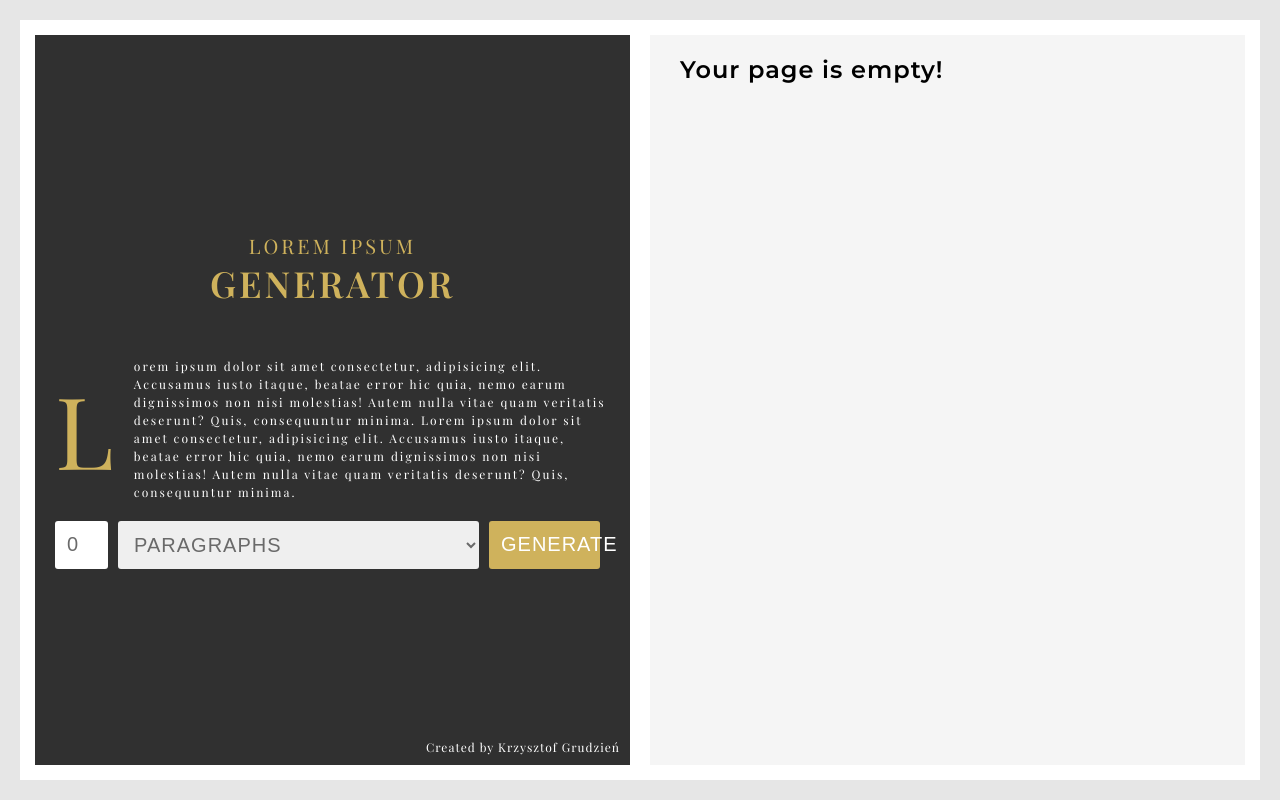
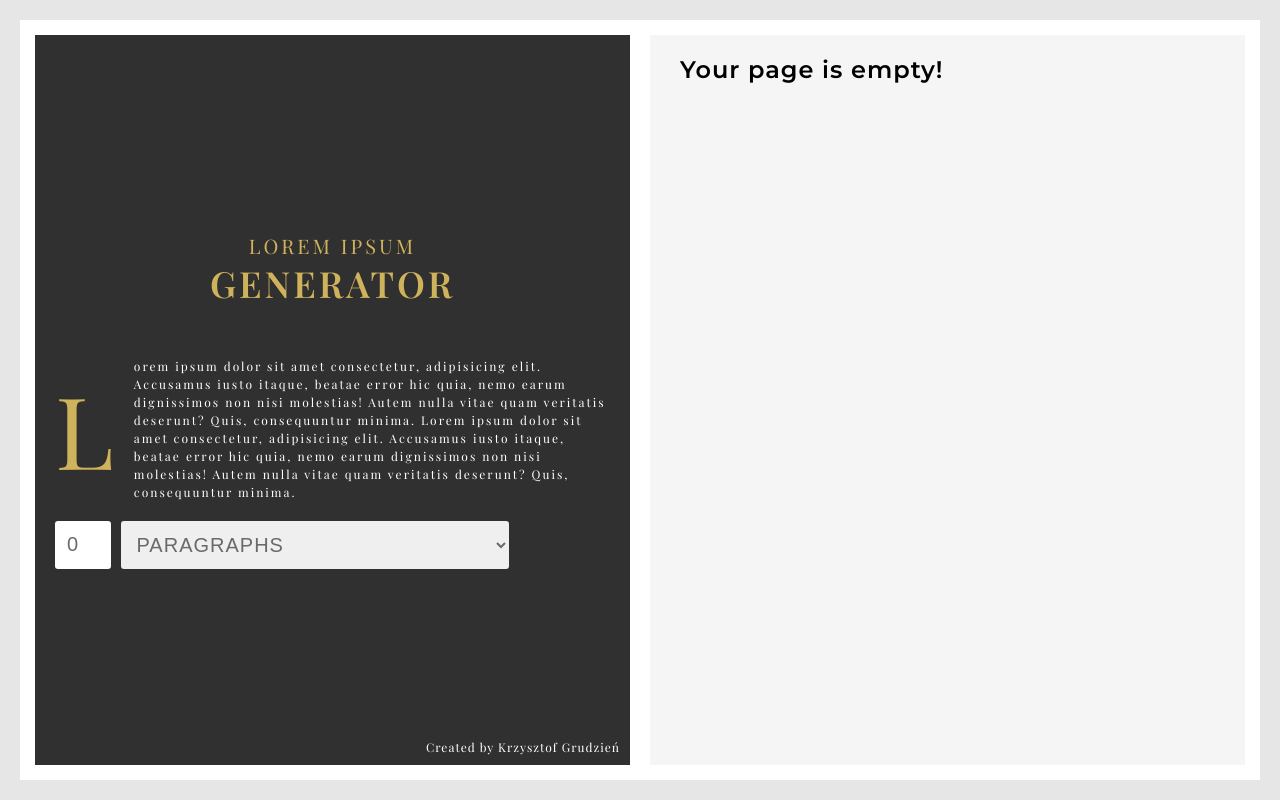
Before and after one commit to KrzysztofGrudzien/React-App-LoremiIpsumGenerator, a React (Create React App) app: page / in a window 1280 px wide. Built offline with nearby package versions, Linux system fonts and the light colour scheme; a web font is replaced by a local one.

Commit message:
remove the form handling by onSubmit and ridd off button element from form

```diff
--- a/src/components/App/App.js
+++ b/src/components/App/App.js
@@ -10,10 +10,6 @@ const App = () => {
 
   const handleOnChangeCounter = e => setCounter(e.target.value);
   const handleOnChangeOption = e => setOption(e.target.value);
-
-  // sendForm = e => {
-  // e.preventDefault();
-  // };
 
   return (
     <main className="main">
@@ -44,9 +40,6 @@ const App = () => {
               words
             </option>
           </select>
-          <button type="submit" className="form__button">
-            generate
-          </button>
         </form>
         <Footer />
       </section>
```
